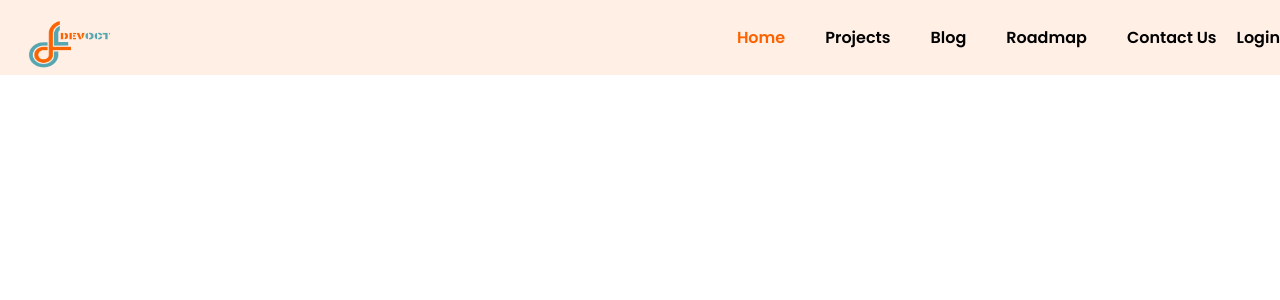
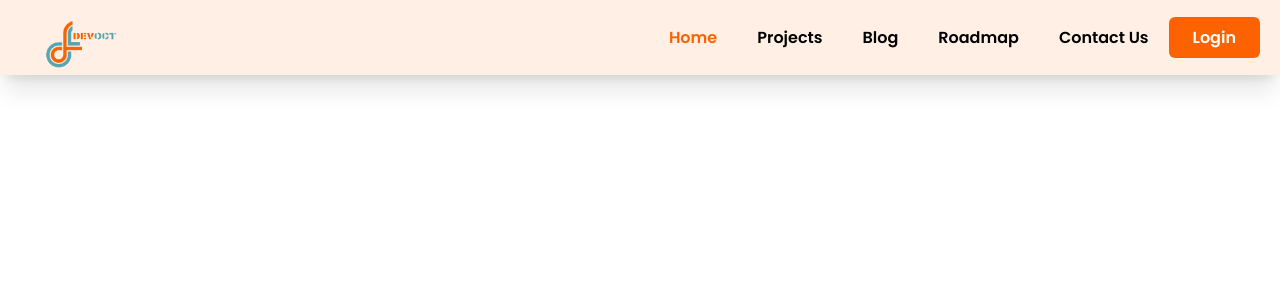
Before and after one commit to dev-oct/devoctWeb, a React (Create React App) app in the folder website/: page / in a window 1280 px wide. Shown: the top 300 px of the page. Built offline with nearby package versions, Linux system fonts and the light colour scheme.

Commit message:
login button done

```diff
--- a/website/src/components/Login.js
+++ b/website/src/components/Login.js
@@ -37,7 +37,7 @@ const Login = () => {
                 </div>
 
                 <div className="right bg-[#B8D8E0]">
-                    <div className="text-center px-16 py-20 items-center">
+                    <div className="text-center pt-20 items-center">
                         <div className="content flex-col justify-center">
                             <h2 className="font-bold text-4xl">Welcome Back to Devoct</h2>
                             <p className="w-34 text-lg font-medium my-2 mx-40">Developing the best and efficient website, web applications and software application </p>
--- a/website/src/components/Navbar.js
+++ b/website/src/components/Navbar.js
@@ -14,9 +14,9 @@ const Navbar = () => {
     }
 
     return (
-        <div className="navbar bg-[#FC63001A]">
-            <nav className="flex container justify-between items-center">
-                <div className="navL">
+        <div className="navbar shadow-xl bg-[#FC63001A]">
+            <nav className="flex container p-5 justify-between items-center">
+                <div className="navL items-center">
                     <img src={logo} alt="logo" className="logo" />
                 </div>
                 <div className="menu-icon hover:cursor-pointer hidden m-5" onClick={handleShowNavbar}>
@@ -30,7 +30,7 @@ const Navbar = () => {
                         <button onClick={() => { navigate('/roadmap') }} className="links hover:text-[#fc6300] lg:m-5">Roadmap</button>
                         <button onClick={() => { navigate('/contact') }} className="links hover:text-[#fc6300] lg:m-5">Contact Us</button>
                     </div>
-                    <div className="navLast">
+                    <div className="navLast text-white bg-[#fc6300] px-6 py-2 rounded-md">
                         <button onClick={() => { navigate('/login') }} className="">Login</button>
                     </div>
                 </div>
--- a/website/src/styles/navbar.css
+++ b/website/src/styles/navbar.css
@@ -15,7 +15,8 @@ nav {
 }
 
 .logo {
-  width: 117px;
+  width: 100px;
+  align-items: center;
   height: 100px;
 }
 
```
